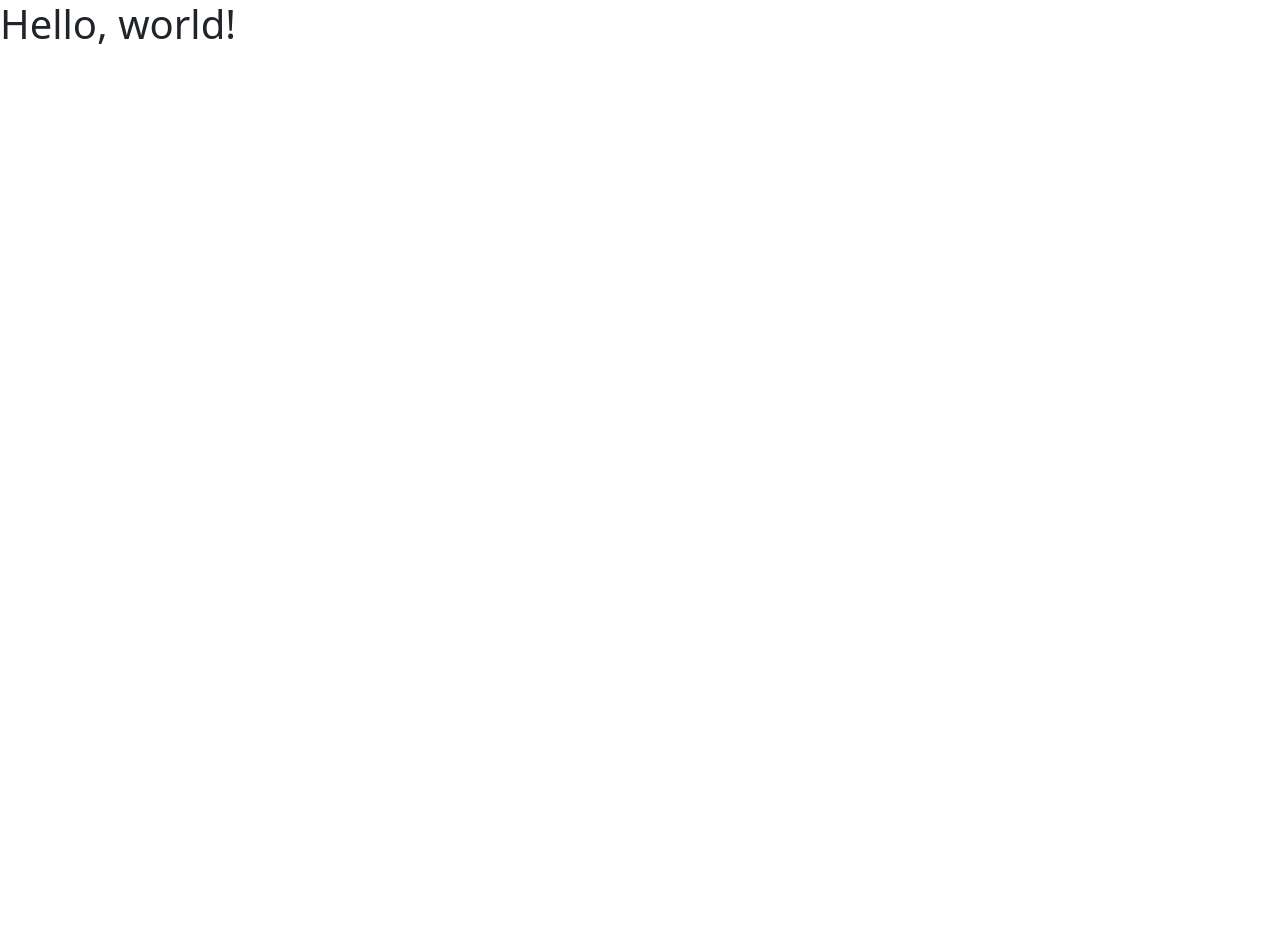
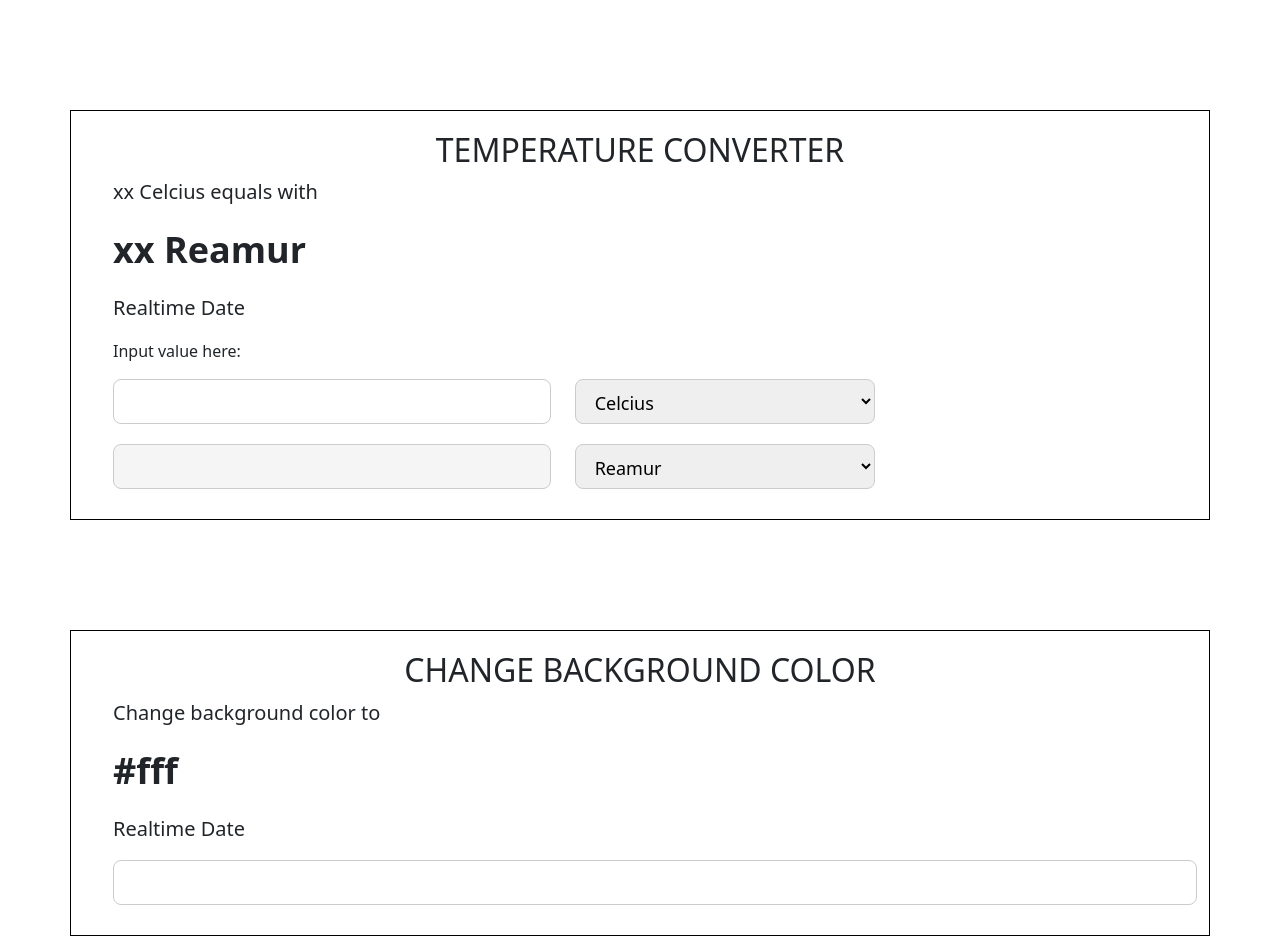
Before and after one commit to m4nutd17/DOM-HTML, a plain HTML site: page index.html in a window 1280 px wide. Before the commit the page ends 800 px from the top, so only its background shows below. Drawn offline with nearby package versions, Linux system fonts and the light colour scheme.

Commit message:
Add styling without DOM

```diff
--- /dev/null
+++ b/css/style.css
@@ -0,0 +1,48 @@
+.container {
+    margin-top: 110px;
+    margin-bottom: 100px;
+    border: 1px solid #000;
+    box-sizing: border-box;
+}
+
+.content{
+    margin-left: 30px;
+    margin-bottom: 30px;
+}
+
+.select-box select{
+    width: 300px;
+}
+
+.select-box select{
+    width: 300px;
+    position: relative;
+    height: 45px;
+    padding: 10px 15px;
+    line-height: 22px;
+    font-size: 18px;
+    border: 1px solid #ccc;
+    border-radius: 8px;
+}
+
+.select-box::after {
+    content: "";
+    position: absolute;
+    right: 8px;
+    top: 50%;
+    margin-top: -15px;
+    border-top: 8px solid transparent;
+    border-left: 6px solid transparent;
+    border-right: 6px solid transparent;
+}
+
+input {
+    width: 100%;
+    position: relative;
+    height: 45px;
+    padding: 10px 15px;
+    line-height: 22px;
+    font-size: 18px;
+    border: 1px solid #ccc;
+    border-radius: 8px;
+}
--- a/index.html
+++ b/index.html
@@ -9,9 +9,62 @@
     <link href="https://cdn.jsdelivr.net/npm/bootstrap@5.1.0/dist/css/bootstrap.min.css" rel="stylesheet" integrity="sha384-KyZXEAg3QhqLMpG8r+8fhAXLRk2vvoC2f3B09zVXn8CA5QIVfZOJ3BCsw2P0p/We" crossorigin="anonymous">
 
     <title>Temperature Converter</title>
+    <link href="css/style.css" rel="stylesheet" type="text/css">
   </head>
   <body>
-    <h1>Hello, world!</h1>
+
+    <!-- Temperature Converter  -->
+    <div class="container-fluid">
+      <div class="temp container">
+        <h2 style="text-align: center; margin-top: 20px;">TEMPERATURE CONVERTER</h2>
+          <div class="content">
+            <p style="font-size: 20px;">xx Celcius equals with</p>
+            <p style="font-size: 36px;"><strong>xx Reamur</strong></p>
+            <p style="font-size: 20px;">Realtime Date</p>
+            <!--Input Value Temperature-->
+            <div class="row" style="margin-bottom: 20px;">
+              <p style="font-size: 16px;">Input value here:</p>
+              <div class="input-text col-5">
+                <input>
+              </div>
+              <div class="select-box col-5">
+                <select>
+                  <option>Celcius</option>
+                  <option>Reamur</option>
+                  <option>Fahrenheit</option>
+                  <option>Kelvin</option>
+                </select>
+              </div>
+            </div>
+            <!--Output Value-->
+            <div class="row">
+              <div class="input-text col-5">
+                <input style="background-color: #F5F5F5;">
+              </div>
+              <div class="select-box col-5">
+                <select>
+                  <option>Reamur</option>
+                  <option>Celcius</option>
+                  <option>Fahrenheit</option>
+                  <option>Kelvin</option>
+                </select>
+              </div>
+            </div>
+          </div>
+      </div>
+    </div>
+
+    <div class="containter-fluid">
+      <div class="back-color container">
+        <h2 style="text-align: center; margin-top: 20px;">CHANGE BACKGROUND COLOR</h2>
+        <div class="content">
+          <p style="font-size: 20px;">Change background color to</p>
+          <p style="font-size: 36px;"><strong>#fff</strong></p>
+          <p style="font-size: 20px;">Realtime Date</p>
+          <input>
+        </div>
+      </div>
+    </div>
 
     <!-- Optional JavaScript; choose one of the two! -->
 
```
